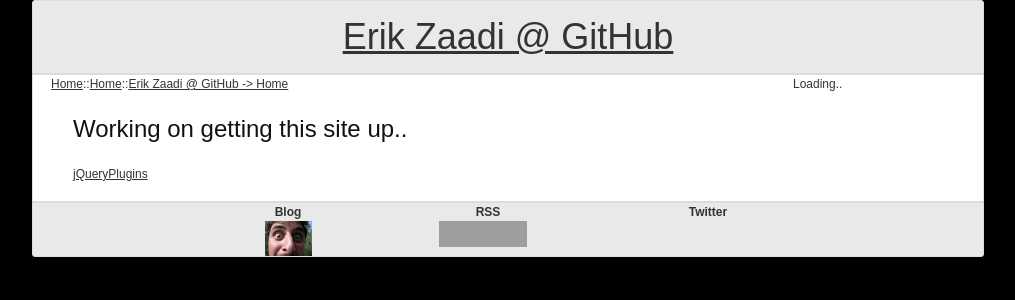
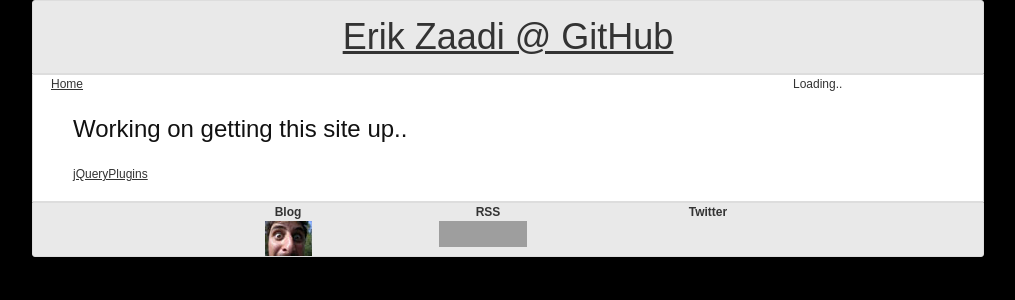
Before and after one commit to erikzaadi/erikzaadi.github.com, a Jekyll site: the page built from index.html, in a window 1280 px wide. Shown: the top 300 px of the page, without its empty margins (133-1148 px from the left). Built offline with Jekyll 4.4.1, drawn with Linux system fonts in a browser that asks for light colours; nearby versions of some CDN libraries; library files that are not in the unit come from our copies; grey boxes are pictures that could not be loaded.

Commit message:
Fixed layout

```diff
--- a/_layouts/default.html
+++ b/_layouts/default.html
@@ -25,10 +25,6 @@
                 <div class="span-19 last">
                     <ul class="BreadCrumbs">
                         <li><a href="/">Home</a> </li>
-                        <li><span>::</span></li>
-                        <li><a href="/{{ page.arealink }}">{{ page.areaname}} </a></li>
-                        <li><span>::</span></li>
-                        <li><a href="/{{ page.link }}">{{ page.title}} </a></li>
                     </ul>
                 </div>
                 <div class="span-17 prepend-1 append-1 last">
@@ -60,7 +56,7 @@
             <div class='span-18 prepend-5 append-1 last'>
                 <div class='span-3 centered'>
                     <a href='http://erikzaadi.blogspot.com'>
-                        <img alt='Blog' src='/images/blog.jpg' class="centered" title='Blog' />
+                        <img alt='Blog' src='/images/blog.JPG' class="centered" title='Blog' />
                     </a>
                 </div>
                 <div class='span-6 centered'>
@@ -91,7 +87,7 @@
 
     <script type="text/javascript" src="/scripts/jquery.tooltip.min.js"></script>
 
-    <script type="text/javascript" src="/jQueryPlugins/scripts/jQuery.GithubBadge.min.js"></script>
+    <script type="text/javascript" src="/jQueryPlugins/scripts/jquery.GitHubBadge.min.js"></script>
 
     <script type="text/javascript" src="/scripts/main.js"></script>
 
--- a/css/main.css
+++ b/css/main.css
@@ -1,5 +1,6 @@
 body
 {
+	color : #FFFFFF;
 	background-color : #000000;
 }
 
```
